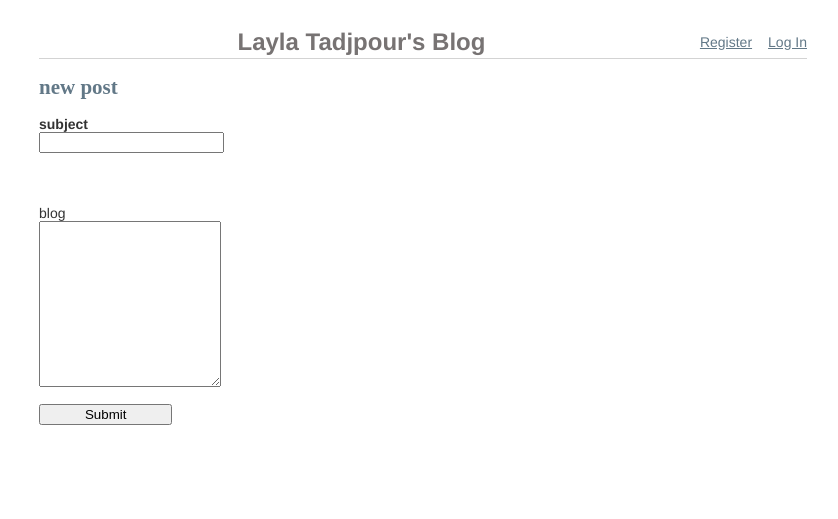
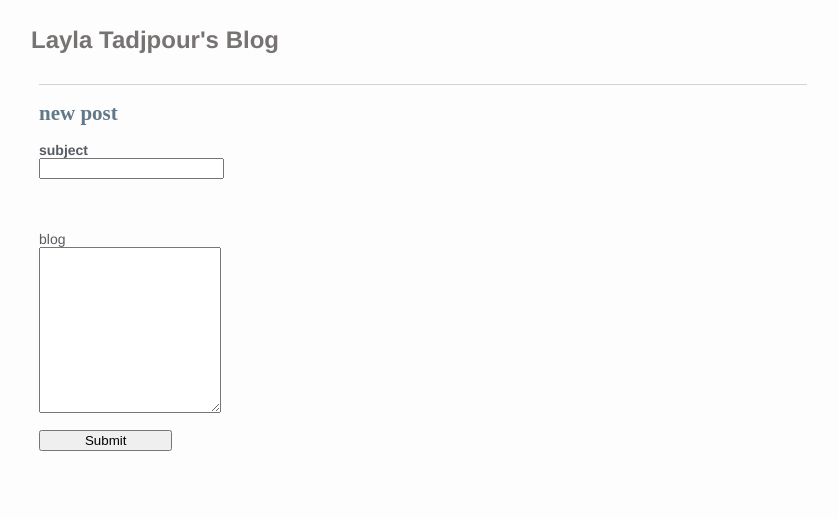
Before and after one commit to layla-tadjpour/flask_blog, a Flask app: page /blog/newpost in a window 1280 px wide. Shown: the top 519 px of the page, without its empty margins (217-1055 px from the left). Run offline with Flask 3, Linux system fonts and the light colour scheme; some libraries are stand-ins or nearby versions.

Commit message:
add permalink, remove login/register headers from public pages, change styles a bit

```diff
--- a/myblog/static/style.css
+++ b/myblog/static/style.css
@@ -1,6 +1,6 @@
 html {
     font-family: sans-serif;
-    /* background: #eee; */
+    background: #fdfdfd;
     padding: 1rem;
   }
 
@@ -10,10 +10,10 @@
     width: 800px;
     margin: 0 auto;
     padding: 10px;
-    color: #333;
-    /* max-width: 960px;
+    color: #575c62;
+    max-width: 960px;
     margin: 0 auto;
-    background: rgb(250, 248, 248); */
+    /* background: rgb(228, 241, 255); */
   }
 
   h1 {
@@ -52,7 +52,7 @@
   }
 
   nav h1 a {
-    text-decoration: none;
+    text-decoration: none !important;
     padding: 0.25rem 0.5rem;
   }
 
@@ -152,3 +152,13 @@
     font-size: 14px;
     padding: 2px;
   }
+
+  .main-title {
+    display: block;
+    color: #222;
+    font-size: 40px;
+    font-weight: bold;
+    text-align: center;
+    margin-bottom: 30px;
+    text-decoration: none;
+}
--- a/myblog/templates/base.html
+++ b/myblog/templates/base.html
@@ -2,23 +2,22 @@
 <title>{% block title %}{% endblock %} Layla Tadjpour's Blog</title>
 <link rel="stylesheet" href="{{ url_for('static', filename='style.css') }}">
 <nav>
+  <a href="/" class="main-title">
   <h1>Layla Tadjpour's Blog</h1>
+  </a>
   <ul>
     {% if g.user %}
       <li><span>{{ g.user['username'] }}</span>
       <li><a href="{{ url_for('auth.logout') }}">Log Out</a>
-    {% else %}
-      <li><a href="{{ url_for('auth.register') }}">Register</a>
-      <li><a href="{{ url_for('auth.login') }}">Log In</a>
     {% endif %}
   </ul>
 </nav>
 <section class="content">
   <header>
-    {% block header %}{% endblock %}
+    {% block header %} {% endblock %}
   </header>
   {% for message in get_flashed_messages() %}
-    <div class="flash">{{ message }}</div>
+    <div class="flash"> {{ message }} </div>
   {% endfor %}
-  {% block content %}{% endblock %}
+  {% block content %} {% endblock %}
 </section>
--- a/myblog/templates/blog/index.html
+++ b/myblog/templates/blog/index.html
@@ -20,6 +20,7 @@
         {% endif %}
       </header>
       <p class="body">{{ post['body'] }}</p>
+      <a class="action" href="{{ url_for('blog.get_page', post_id=post['id']) }}">Read more</a>
     </article>
     {% if not loop.last %}
       <br> <br>
--- a/myblog/templates/permalink.html
+++ /dev/null
@@ -1,6 +0,0 @@
-{% extends "base.html" %}
-{% block content %}
-
-    {% include "post.html" %}
-
-{% endblock %}
```
Also changed, not shown: myblog/blog.py (+8 -0 lines), myblog/templates/post.html (deleted, +0 -14 lines).
